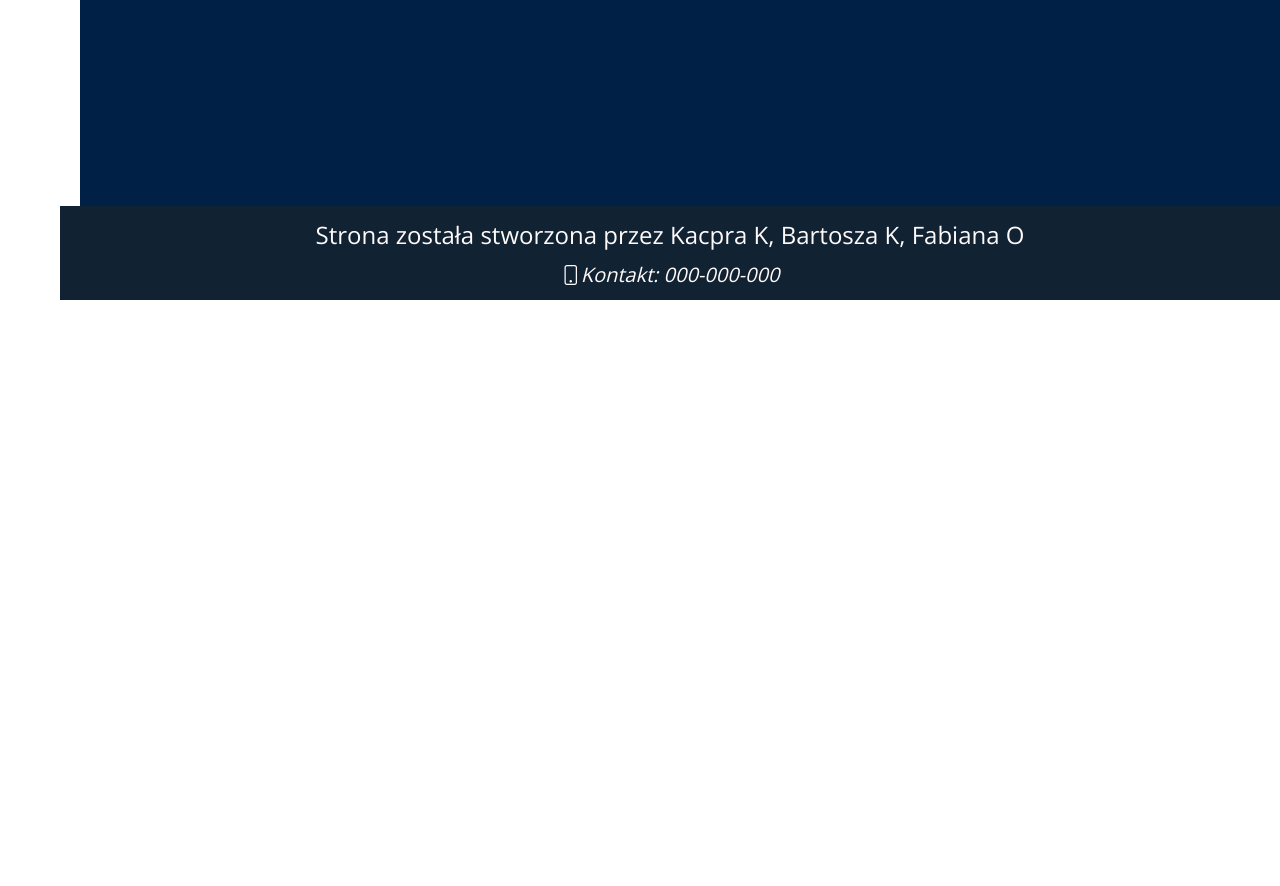
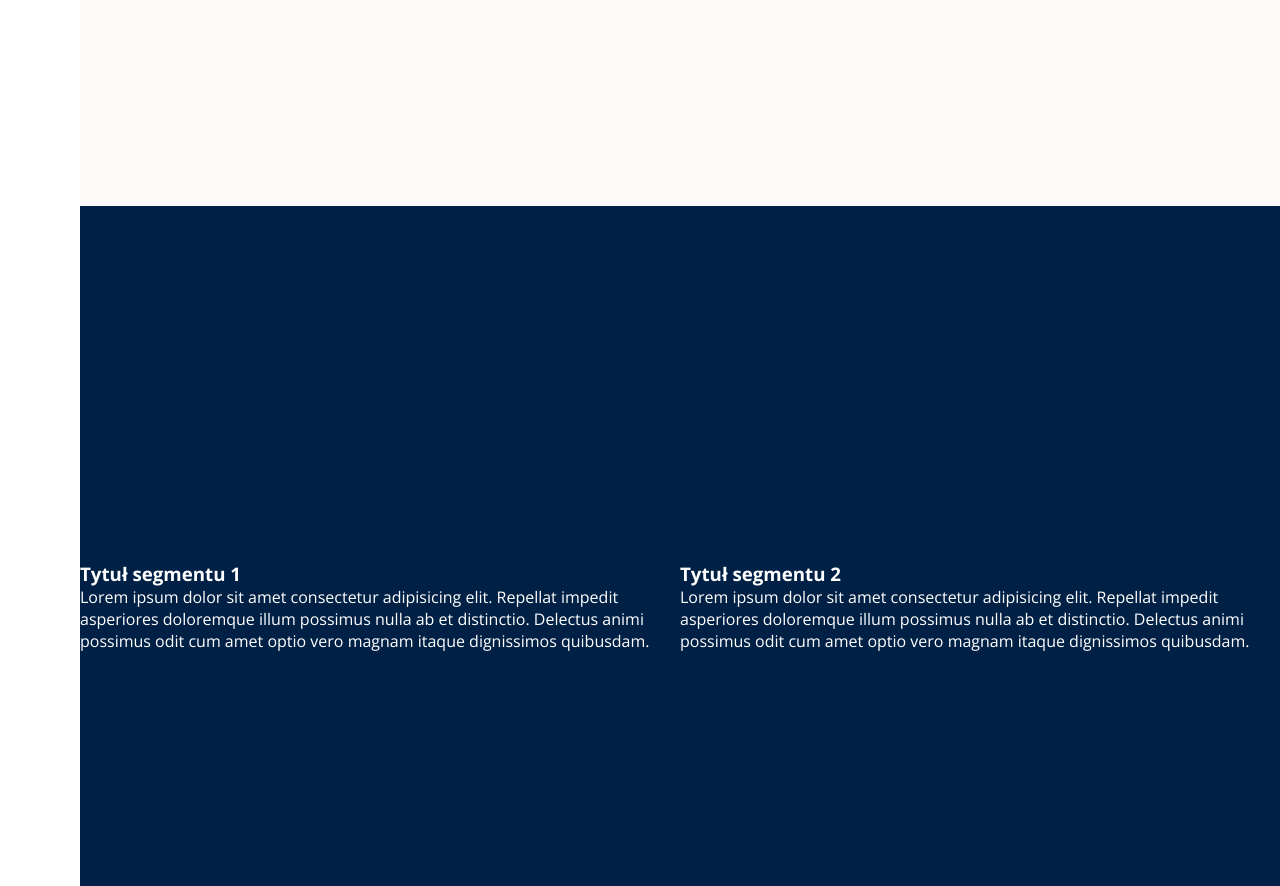
Before and after one commit to KacperKsiez/html-10-10-2022, a plain HTML site: page index.html in a window 1280 px wide. Shown: the part 1494-2380 px from the top of the page. Before the commit the page ends 1794 px from the top, so only its background shows below. Drawn offline with nearby package versions, Linux system fonts and the light colour scheme.

Commit message:
Pls działaj

```diff
--- a/index.html
+++ b/index.html
@@ -103,6 +103,55 @@
 					</div>
 				</div>
 			</section>
+			<section>
+				<div class="content-container-card">
+					<div class="content-container-text-card">
+						<h3>Tytuł segmentu 1</h3>
+						<p>
+							Lorem ipsum dolor sit amet consectetur adipisicing elit. Repellat impedit asperiores doloremque illum possimus nulla ab et distinctio. Delectus animi possimus odit
+							cum amet optio vero magnam itaque dignissimos quibusdam.
+						</p>
+					</div>
+				</div>
+				<div class="content-container-card">
+					<div class="content-container-text-card">
+						<h3>Tytuł segmentu 2</h3>
+						<p>
+							Lorem ipsum dolor sit amet consectetur adipisicing elit. Repellat impedit asperiores doloremque illum possimus nulla ab et distinctio. Delectus animi possimus odit
+							cum amet optio vero magnam itaque dignissimos quibusdam.
+						</p>
+					</div>
+				</div>
+			</section>
+			<section>
+				<div class="content-container-card">
+					<div class="content-container-text-card">
+						<h3>Tytuł segmentu 1</h3>
+						<p>
+							Lorem ipsum dolor sit amet consectetur adipisicing elit. Repellat impedit asperiores doloremque illum possimus nulla ab et distinctio. Delectus animi possimus odit
+							cum amet optio vero magnam itaque dignissimos quibusdam.
+						</p>
+					</div>
+				</div>
+				<div class="content-container-card">
+					<div class="content-container-text-card">
+						<h3>Tytuł segmentu 2</h3>
+						<p>
+							Lorem ipsum dolor sit amet consectetur adipisicing elit. Repellat impedit asperiores doloremque illum possimus nulla ab et distinctio. Delectus animi possimus odit
+							cum amet optio vero magnam itaque dignissimos quibusdam.
+						</p>
+					</div>
+				</div>
+				<div class="content-container-card">
+					<div class="content-container-text-card">
+						<h3>Tytuł segmentu 3</h3>
+						<p>
+							Lorem ipsum dolor sit amet consectetur adipisicing elit. Repellat impedit asperiores doloremque illum possimus nulla ab et distinctio. Delectus animi possimus odit
+							cum amet optio vero magnam itaque dignissimos quibusdam.
+						</p>
+					</div>
+				</div>
+			</section>
 		</main>
 		<footer class="main-footer">
 			<h1 class="main-footer__txt">Strona została stworzona przez Kacpra K, Bartosza K, Fabiana O</h1>
--- a/style/content.css
+++ b/style/content.css
@@ -17,4 +17,12 @@ main section:nth-child(1) {
 
 main section:nth-child(2) {
 	color: #1d212b;
+	background-color: snow;
 }
+main section:nth-child(3) {
+	color: #fff;
+}
+main section:nth-child(4) {
+	color: #1d212b;
+	background-color: snow;
+}
```
